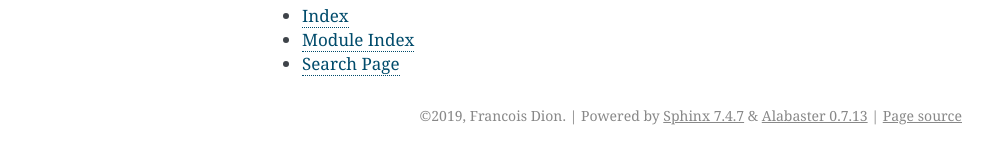
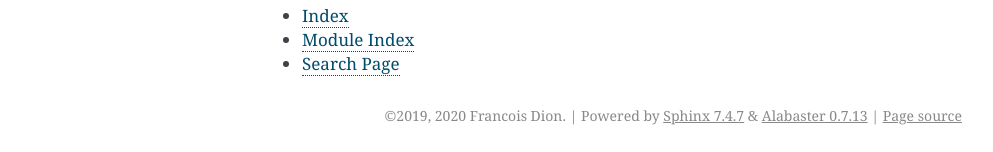
Before and after one commit to dionresearch/hotelling, a Sphinx documentation site: the page built from docs/index.rst, in a window 1280 px wide. Shown: the part 887-1039 px from the top of the page, without its empty margins (148-1141 px from the left). Built offline with Sphinx 7.4.7, drawn with Linux system fonts in a browser that asks for light colours.

Commit message:
doc update

```diff
--- a/docs/conf.py
+++ b/docs/conf.py
@@ -48,7 +48,7 @@ master_doc = 'index'
 
 # General information about the project.
 project = u'Hotelling T2'
-copyright = u"2019, Francois Dion"
+copyright = u"2019, 2020 Francois Dion"
 author = u"Francois Dion"
 
 # The version info for the project you're documenting, acts as replacement
```
